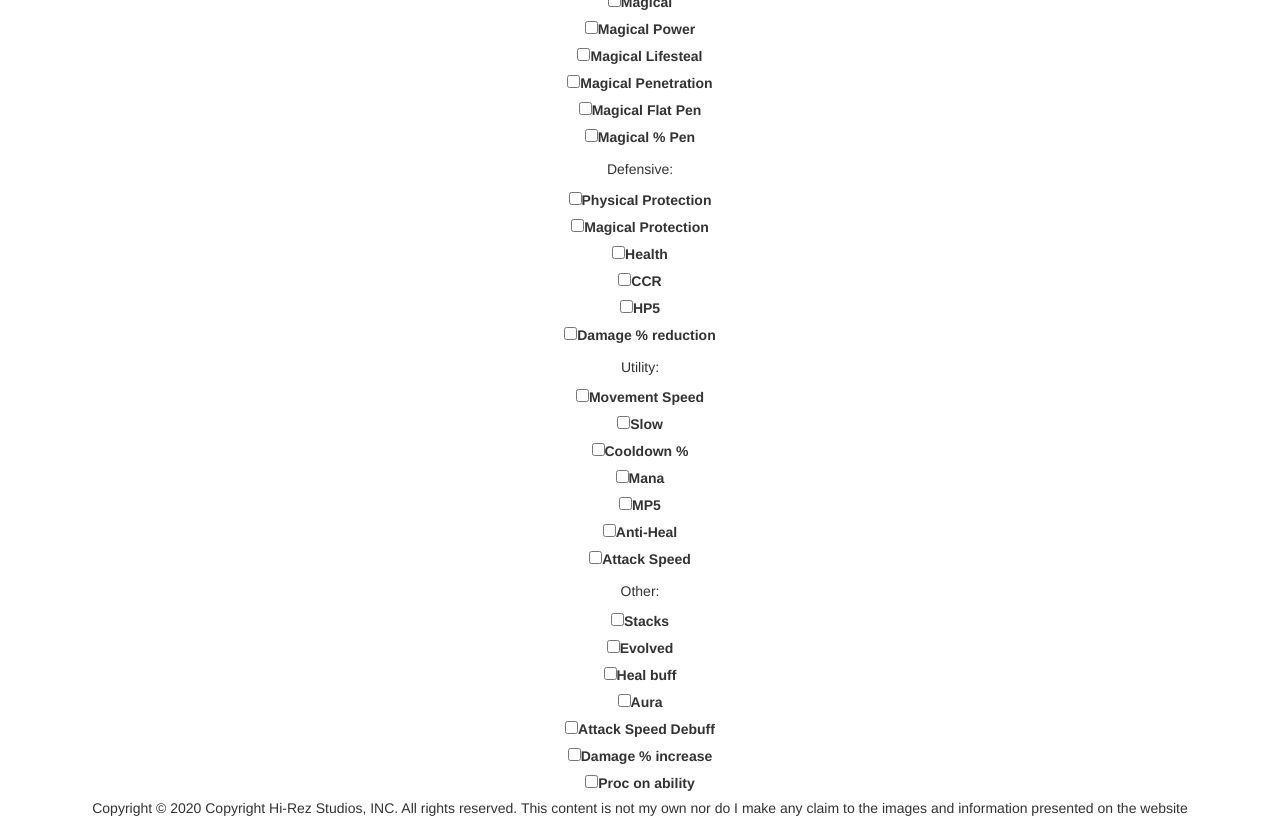
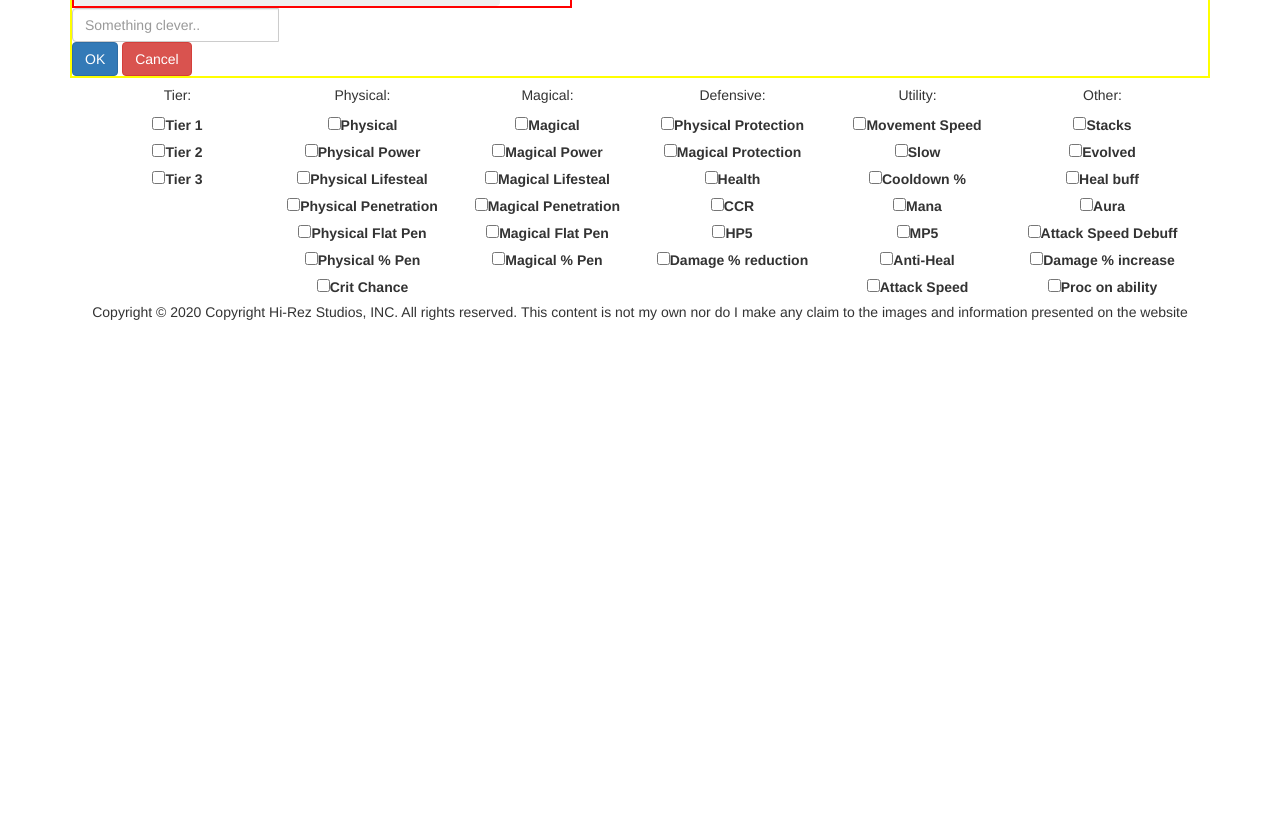
Before and after one commit to jct13761/SmiteItemShop, a PHP site: page /home.php in a window 1280 px wide. Shown: the part 758-1576 px from the top of the page. After the commit the page ends 1078 px from the top, so only its background shows below. Run offline with PHP 8.4, Linux system fonts and the light colour scheme; data that the repository does not hold is empty.

Commit message:
Fixed centering of checkbox boxes

```diff
--- a/pages/home.php
+++ b/pages/home.php
@@ -25,6 +25,7 @@ $j = 0;
     <link rel="stylesheet" href="../styles/main.css">
     <script src="https://ajax.googleapis.com/ajax/libs/jquery/3.5.1/jquery.min.js"></script>
     <script src="https://maxcdn.bootstrapcdn.com/bootstrap/3.4.1/js/bootstrap.min.js"></script>
+    <script src="https://cdnjs.cloudflare.com/ajax/libs/popper.js/1.16.0/umd/popper.min.js"></script>
 </head>
 
 <body>
--- a/pages/inputs.php
+++ b/pages/inputs.php
@@ -1,25 +1,47 @@
 <div class="container input_group">
 
     <!-- Search bar and reset button -->
-    <div class="row search_row">
+    <div class="conainer search_row" style="border: 2pt solid yellow;">
         <!-- Search button -->
-        <div class="image-container">
-            <input type="search" id="search-bar" placeholder="Search Items...<?php echo "<img id='search-image' src='../images/search.svg'>" ?>">
+        <div class="search_container">
+            <input type="search" class="form-control" id="search-bar" placeholder="Search Items...">
+            <button type="submit">
                 <img id="search-image" src="../images/search.svg">
+            </button>
             <!-- <a href="home.php"><b>Products</b><img id="search-image" src="../images/search.svg"></a> -->
             <!-- Reset filter Link -->
             <a href="?">Reset Filters</a>
         </div>
+        <form>
+            <div class="input-group" style="border: 2pt solid red; width: 500px">
+                <input type="text" class="form-control" id="search-bar" placeholder="Search Items...">
+                <div class="input-group-append">
+                    <button class="btn" type="submit">
+                        <img id="search-image" src="../images/search.svg">
+                    </button>
+                </div>
+            </div>
+        </form>
+
+
+        <div class="input-group mb-3">
+            <input type="text" class="form-control" placeholder="Something clever..">
+            <div class="input-group-append">
+                <button class="btn btn-primary" type="button">OK</button>
+                <button class="btn btn-danger" type="button">Cancel</button>
+            </div>
+        </div>
+
     </div>
 
 
     <!-- Checkboxes row -->
-    <div class="row text-center checkbox_row">
-        <div class="col-xs-12 checkbox_box" >
+    <!-- <div class="row text-center checkbox_row"> -->
+    <div class="container-fluid checkbox_box">
 
         <!-- Tiers -->
-            <div class="col-xs-12 checkbox_col text-center">
-                <div class="checkbox_center checkbox_container" id="tier_checkbox">
+        <div class="col-xs-2 checkbox_col text-center">
+            <div class="checkbox_container" id="tier_checkbox">
                 <h5>Tier: </h5>
                 <div class="form-check">
                     <!-- THIS LINE HAS THE "for" ATTRIBUTE: <label class="form-check-label" for="TierCheck1"> -->
@@ -44,8 +66,8 @@
         </div>
 
         <!-- Physical -->
-            <div class="col-xs-12 checkbox_col text-center">
-                <div class="checkbox_center checkbox_container" id="physical_checkbox">
+        <div class="col-xs-2 checkbox_col text-center">
+            <div class="checkbox_container" id="physical_checkbox">
                 <h5>Physical: </h5>
                 <div class="form-check">
                     <label class="form-check-label">
@@ -93,8 +115,8 @@
         </div>
 
         <!-- MAGICAL -->
-            <div class="col-xs-12 checkbox_col text-center">
-                <div class="checkbox_center checkbox_container" id="magical_checkbox">
+        <div class="col-xs-2 checkbox_col text-center">
+            <div class="checkbox_container" id="magical_checkbox">
                 <h5>Magical: </h5>
                 <div class="form-check">
                     <label class="form-check-label">
@@ -137,8 +159,8 @@
         </div>
 
         <!-- DEFENSIVE -->
-            <div class="col-xs-12 checkbox_col text-center">
-                <div class="checkbox_center checkbox_container" id="defensive_checkbox">
+        <div class="col-xs-2 checkbox_col text-center">
+            <div class="checkbox_container" id="defensive_checkbox">
                 <h5>Defensive: </h5>
                 <div class="form-check">
                     <label class="form-check-label">
@@ -181,8 +203,8 @@
 
 
         <!-- UTILITY -->
-            <div class="col-xs-12 checkbox_col text-center">
-                <div class="checkbox_center checkbox_container" id="utility_checkbox">
+        <div class="col-xs-2 checkbox_col text-center">
+            <div class="checkbox_container" id="utility_checkbox">
                 <h5>Utility: </h5>
                 <div class="form-check">
                     <label class="form-check-label">
@@ -230,8 +252,8 @@
         </div>
 
         <!-- OTHER -->
-            <div class="col-xs-12 checkbox_col text-center">
-                <div class="checkbox_center checkbox_container" id="other_checkbox">
+        <div class="col-xs-2 checkbox_col text-center">
+            <div class="checkbox_container" id="other_checkbox">
                 <h5>Other: </h5>
 
                 <div class="form-check ">
@@ -280,5 +302,5 @@
             </div>
         </div>
     </div>
+    <!-- </div> -->
 </div>
-</div>
```
Also changed, not shown: pages/Tests/test.html (+30 -3 lines), styles/main.css (+24 -17 lines). Lines whose indentation alone changed are shown as unchanged.
